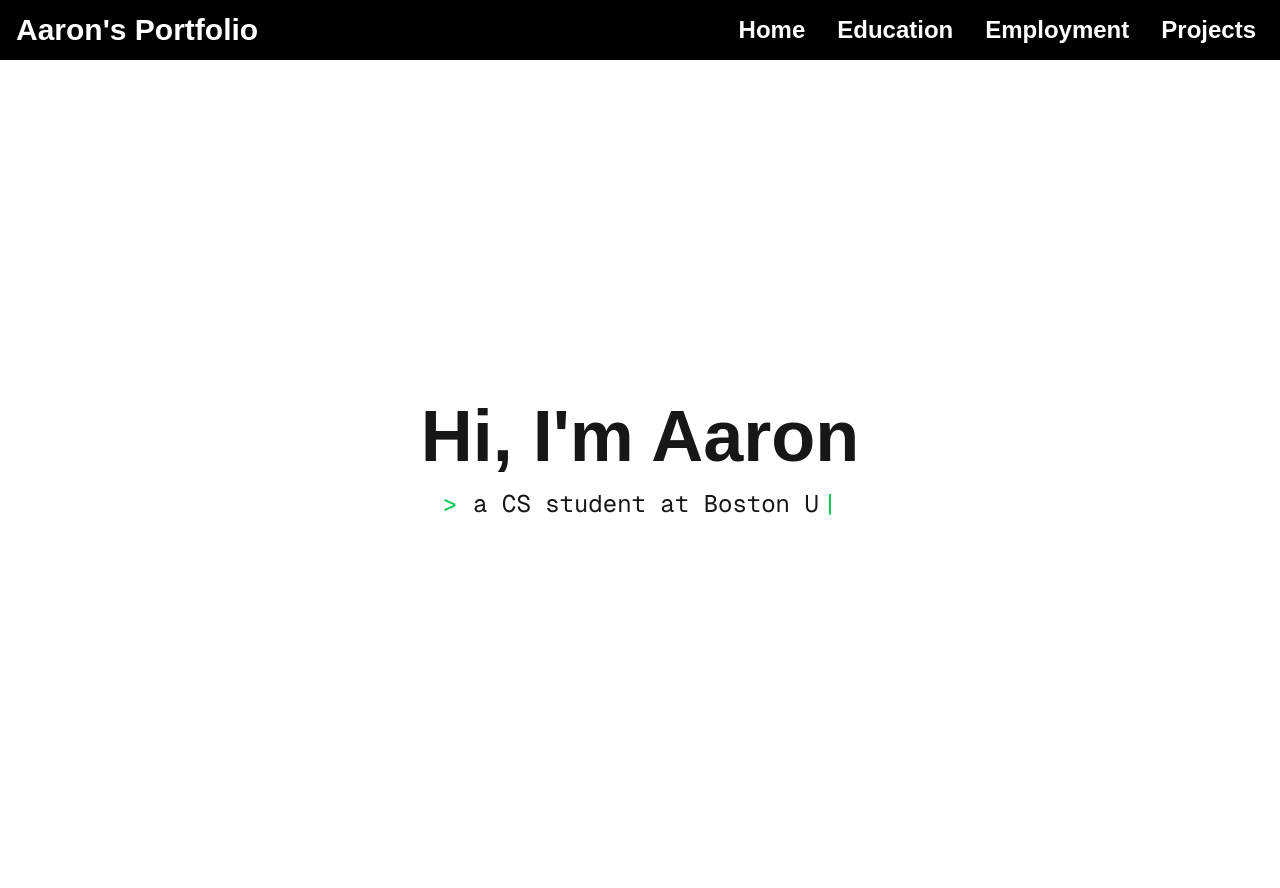
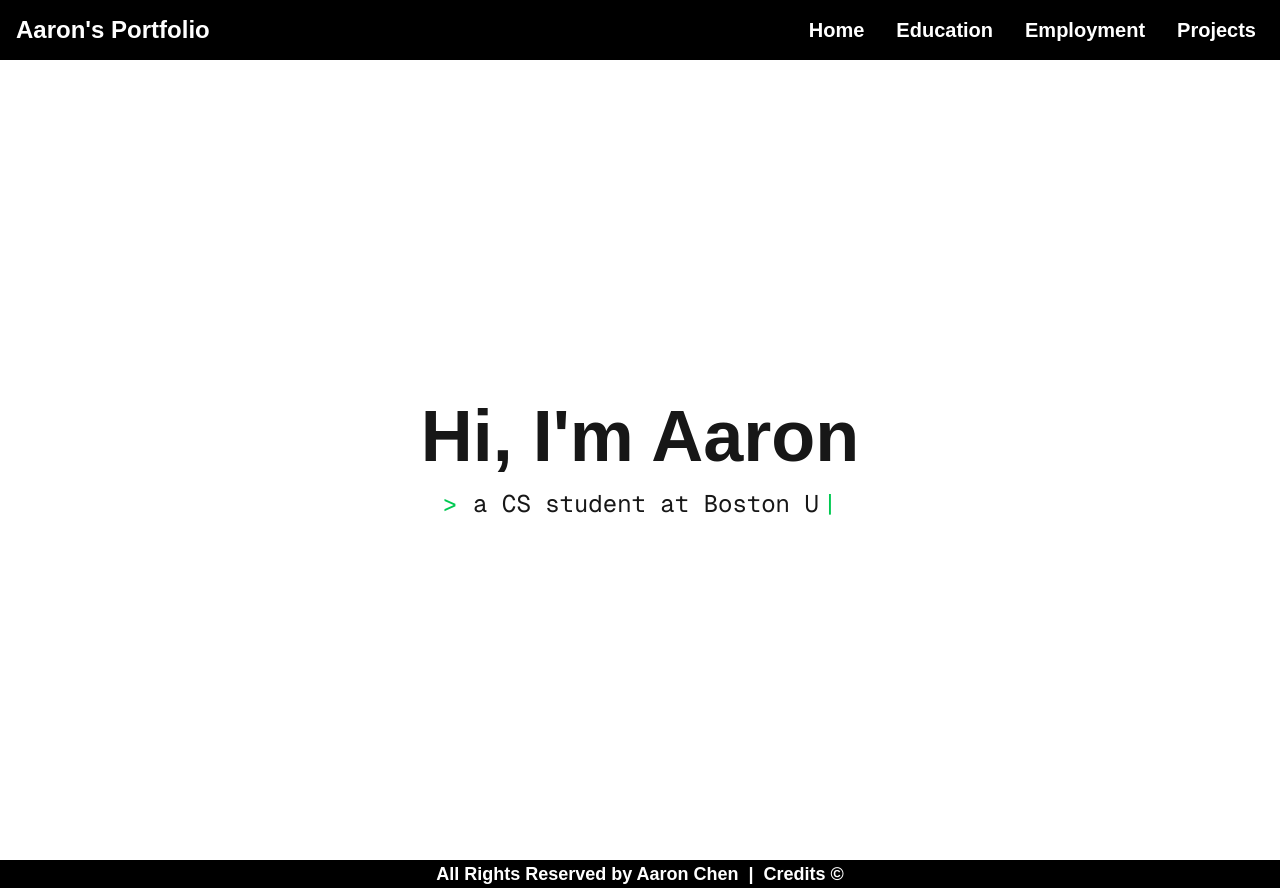
Before and after one commit to acaaron23/acaaron, a Next.js app: page / in a window 1280 px wide. Before the commit the page ends 860 px from the top, so only its background shows below. Built offline with nearby package versions, Linux system fonts and the light colour scheme.

Commit message:
Styling changes to entirety, adding footer

```diff
--- a/app/components/Footer.tsx
+++ b/app/components/Footer.tsx
@@ -0,0 +1,9 @@
+export default function Footer() {
+    return (
+        <footer className="flex justify-center items-center bg-black text-white text-lg font-semibold">
+            <p>
+                All Rights Reserved by Aaron Chen &nbsp;|&nbsp; Credits &copy;
+            </p>
+        </footer>
+    );
+}
--- a/app/components/Header.tsx
+++ b/app/components/Header.tsx
@@ -4,7 +4,7 @@ import Link from "next/link";
 export default function Header() {
     return (
         <header className="flex justify-between items-center h-15 bg-black ">
-            <Link href={`/`} className="p-2 m-2 text-white text-3xl font-bold hover:scale-[1.025]"> Aaron&#39;s Portfolio </Link>
+            <Link href={`/`} className="p-2 m-2 text-white text-2xl font-bold hover:scale-[1.025]"> Aaron&#39;s Portfolio </Link>
             <div className="flex items-center">
                 <Nav />
             </div>
--- a/app/components/Nav.tsx
+++ b/app/components/Nav.tsx
@@ -1,7 +1,7 @@
 import Link from "next/link";
 
 export default function Nav() {
-    const linkStyle = "p-4 font-bold text-white text-2xl hover:scale-[1.05] inline-block";
+    const linkStyle = "p-4 font-bold text-white text-xl hover:scale-[1.05] inline-block";
     return (
         <nav className="p-2">
             <Link href={`/`} className={linkStyle}>Home</Link>
--- a/app/components/Typewriter.tsx
+++ b/app/components/Typewriter.tsx
@@ -5,8 +5,14 @@ const phrases = [
     "a passionate coder",
     "a striving software engineer",
     "a lifelong learner",
-    "a matcha lover",
+    "a coffeshop's worst nightmare",
     "a bug's best friend",
+    "running on caffeine and Stack Overflow",
+    "AI's emotional support human",
+    "refuses to read the documentation (but should)",
+    "powered by matcha and merge conflicts",
+    "I dream in syntax errors",
+    "rubber duck debugging champion",
 ];
 
 function Typewriter() {
@@ -31,12 +37,14 @@ function Typewriter() {
                 setDisplayedText(currentPhrase.slice(0, charIndex));
                 timeout = setTimeout(() => setCharIndex(charIndex - 1), 100);
             } else {
-                const nextIndex = Math.floor(Math.random() * phrases.length);
-                setPhraseIndex(nextIndex);
-                setDeleting(false);
+                timeout = setTimeout(() => {
+                    const nextIndex = Math.floor(Math.random() * phrases.length);
+                    setPhraseIndex(nextIndex);
+                    setDeleting(false);
+                    setCharIndex(0);
+                }, 100);
             }
         }
-
         return () => clearTimeout(timeout);
     }, [charIndex, deleting, phraseIndex]);
 
--- a/app/layout.tsx
+++ b/app/layout.tsx
@@ -3,6 +3,7 @@ import "./globals.css";
 import type { Metadata } from "next";
 import { Geist, Geist_Mono } from "next/font/google";
 import React from "react";
+import Footer from "@/app/components/Footer";
 
 const geistSans = Geist({
     variable: "--font-geist-sans",
@@ -31,7 +32,8 @@ export default function RootLayout({children,}: Readonly<{
             <body className={`${geistSans.variable} ${geistMono.variable} antialiased bg-white`}>
                     <Header />
                     {children}
-                </body>
+                    <Footer />
+            </body>
         </html>
     );
 }
```
